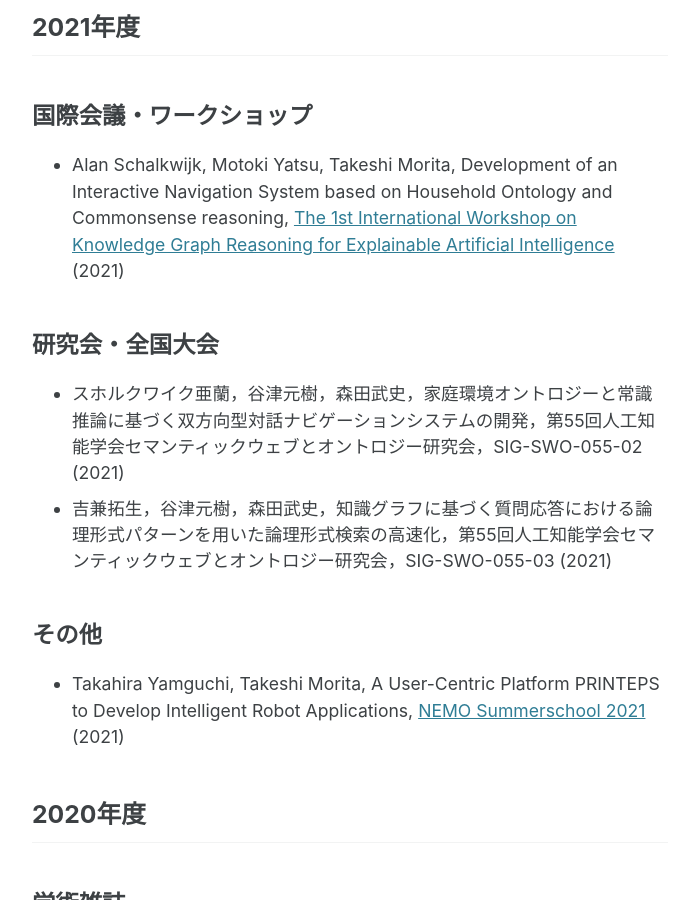
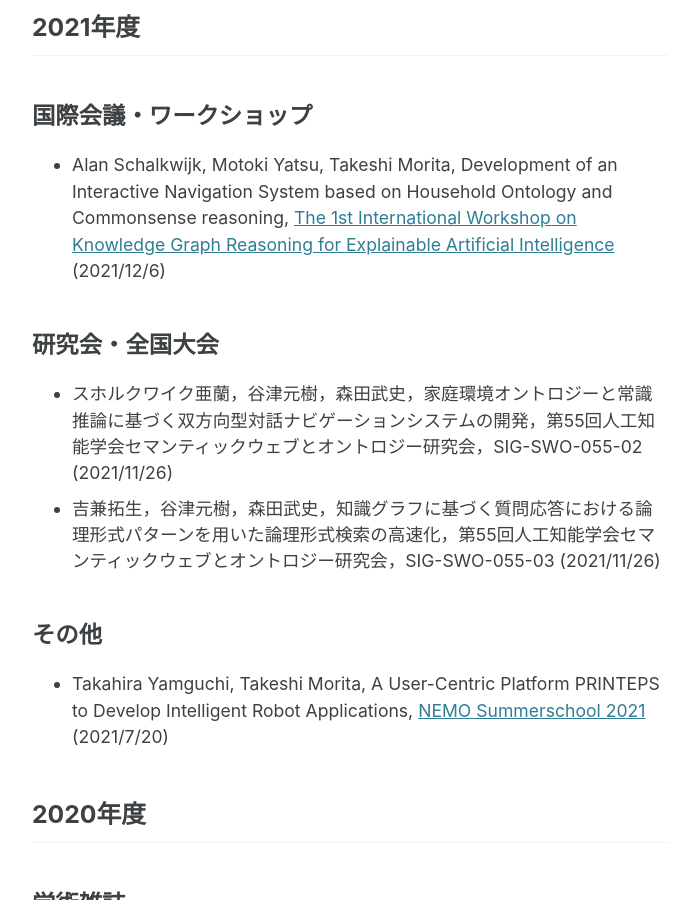
Before and after one commit to ke-lab-it-agu/ke-lab-it-agu.github.io, a Jekyll site: the page built from publications.md, in a window 1280 px wide and 900 px high, scrolled down 198 px. Shown: the whole window, without its empty margins (290-980 px from the left). Built offline with Jekyll 4.4.1, drawn with Linux system fonts in a browser that asks for light colours; cached includes are drawn as plain includes; some of the changed text lies outside the part shown.

Commit message:
業績リストの発表日を更新

```diff
--- a/publications.md
+++ b/publications.md
@@ -5,14 +5,14 @@ layout: single
 
 ## 2021年度
 ### 国際会議・ワークショップ
-* Alan Schalkwijk, Motoki Yatsu, Takeshi Morita, Development of an Interactive Navigation System based on Household Ontology and Commonsense reasoning, [The 1st International Workshop on Knowledge Graph Reasoning for Explainable Artificial Intelligence](https://kgr4xai.ikgrc.org/schedule.html) (2021)
+* Alan Schalkwijk, Motoki Yatsu, Takeshi Morita, Development of an Interactive Navigation System based on Household Ontology and Commonsense reasoning, [The 1st International Workshop on Knowledge Graph Reasoning for Explainable Artificial Intelligence](https://kgr4xai.ikgrc.org/schedule.html) (2021/12/6)
 
 ### 研究会・全国大会
-* スホルクワイク亜蘭，谷津元樹，森田武史，家庭環境オントロジーと常識推論に基づく双方向型対話ナビゲーションシステムの開発，第55回人工知能学会セマンティックウェブとオントロジー研究会，SIG-SWO-055-02 (2021)
-* 吉兼拓生，谷津元樹，森田武史，知識グラフに基づく質問応答における論理形式パターンを用いた論理形式検索の高速化，第55回人工知能学会セマンティックウェブとオントロジー研究会，SIG-SWO-055-03 (2021)
+* スホルクワイク亜蘭，谷津元樹，森田武史，家庭環境オントロジーと常識推論に基づく双方向型対話ナビゲーションシステムの開発，第55回人工知能学会セマンティックウェブとオントロジー研究会，SIG-SWO-055-02 (2021/11/26)
+* 吉兼拓生，谷津元樹，森田武史，知識グラフに基づく質問応答における論理形式パターンを用いた論理形式検索の高速化，第55回人工知能学会セマンティックウェブとオントロジー研究会，SIG-SWO-055-03 (2021/11/26)
 
 ### その他
-* Takahira Yamguchi, Takeshi Morita, A User-Centric Platform PRINTEPS to Develop Intelligent Robot Applications, [NEMO Summerschool 2021](https://nemo.omilab.org/2021/lectures_list/) (2021)
+* Takahira Yamguchi, Takeshi Morita, A User-Centric Platform PRINTEPS to Develop Intelligent Robot Applications, [NEMO Summerschool 2021](https://nemo.omilab.org/2021/lectures_list/) (2021/7/20)
 
 ## 2020年度
 ### 学術雑誌
@@ -29,4 +29,4 @@ layout: single
 * 森田武史, 高野拓海, 山口高平, "BRMSとWebサービスの連携による間接業務の効率化", 2020年度人工知能学会全国大会（第34回），4H2-GS-4-04，DOI: [10.11517/pjsai.JSAI2020.0_4H2GS404](https://doi.org/10.11517/pjsai.JSAI2020.0_4H2GS404) (2020/6/12)
 
 ### その他
-* Junichiro Suzuki, Chat Dialogue System based on Knowledge Graph and Examples, Scientific seminar 2021 FJ-WISE: France-Japan Workshop on Information Science and Engineering (2021)
+* Junichiro Suzuki, Chat Dialogue System based on Knowledge Graph and Examples, Scientific seminar 2021 FJ-WISE: France-Japan Workshop on Information Science and Engineering (2021/3/12)
```
